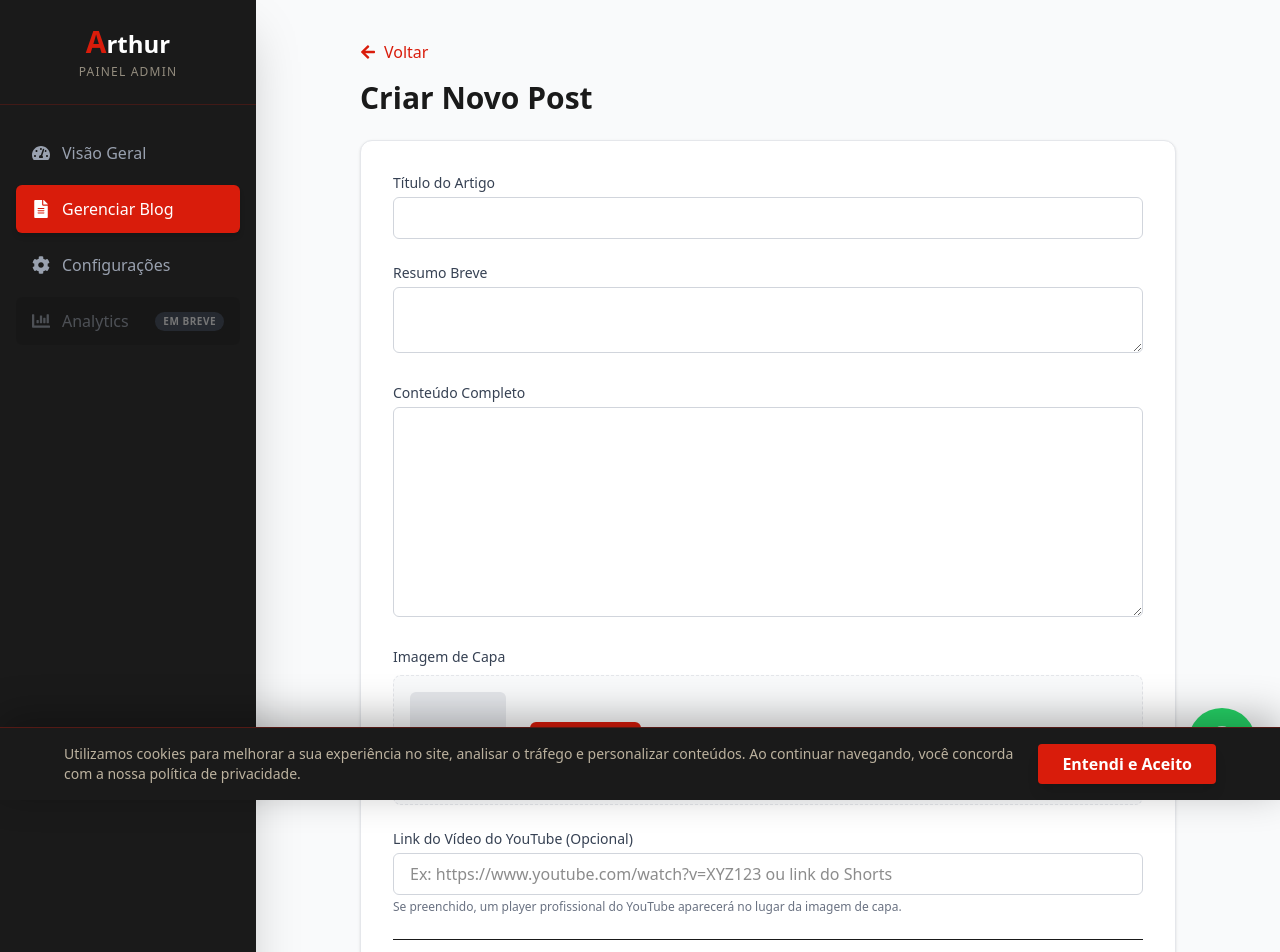
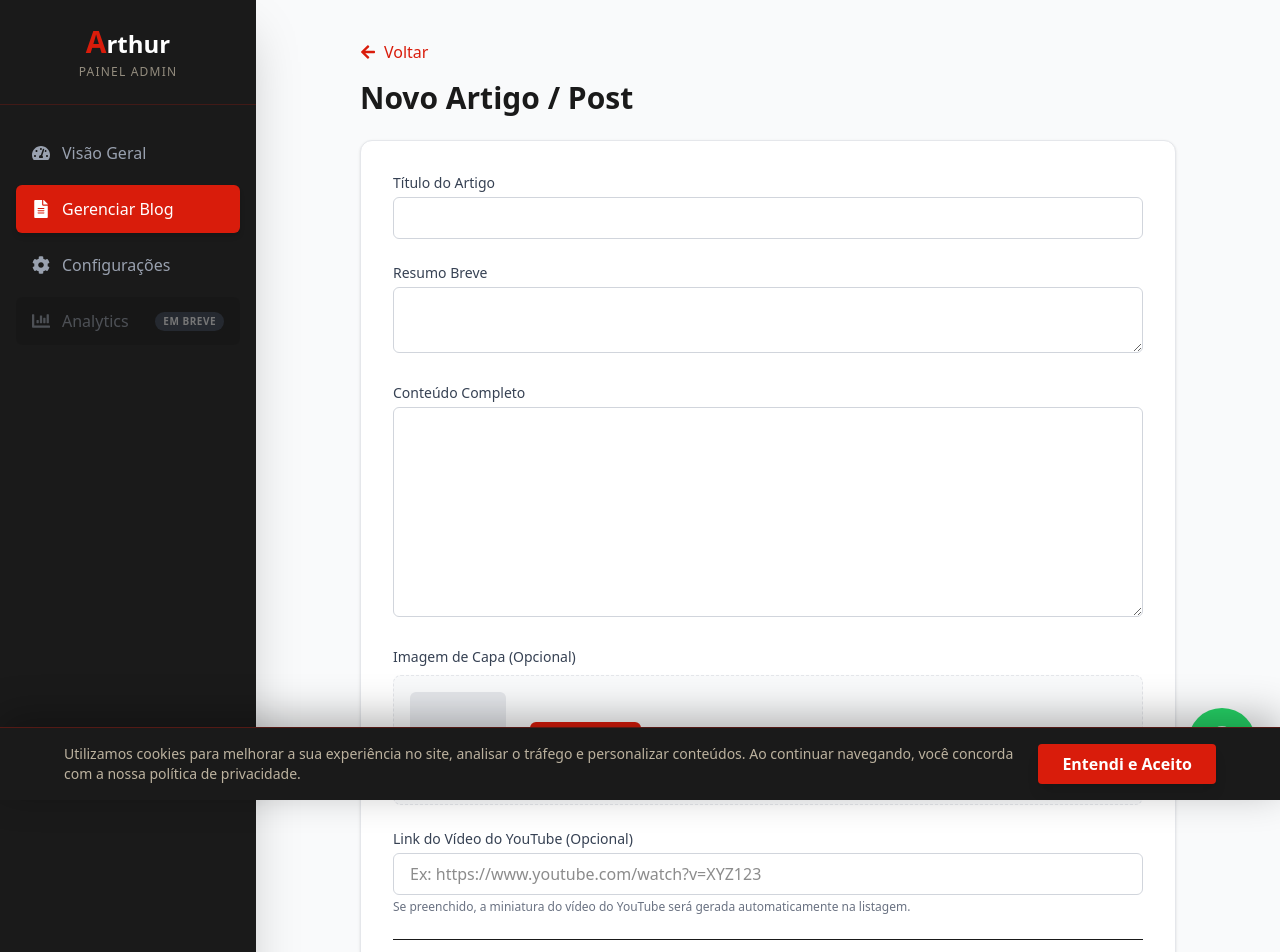
Before and after one commit to brenohp/site-arthurfelipeterapias, a Next.js app: page /painel/blog/novo in a window 1280 px wide. Shown: the top 952 px of the page. Built offline with nearby package versions, Linux system fonts and the light colour scheme; no server answers; the database is empty.

Commit message:
refactor: adicionar logs de erro e melhorar a estrutura do código nos endpoints de post

```diff
--- a/app/api/posts/[id]/route.ts
+++ b/app/api/posts/[id]/route.ts
@@ -22,6 +22,7 @@ export async function GET(
 
     return NextResponse.json(post)
   } catch (error) {
+    console.error("Erro ao buscar post por ID:", error)
     return NextResponse.json({ error: "Erro ao buscar o post" }, { status: 500 })
   }
 }
@@ -45,15 +46,16 @@ export async function PUT(
         resumo,
         conteudo,
         slug,
-    tipo: urlVideo ? 'video' : 'blog', // Se tiver vídeo, já podemos classificar como vídeo automaticamente!
+        tipo: urlVideo ? 'video' : 'blog',
         urlMidia,
-    urlVideo, // <--- Salva o link do vídeo
+        urlVideo,
         publicado: publicado ?? true
       }
     })
 
     return NextResponse.json(postAtualizado)
   } catch (error) {
+    console.error("Erro ao atualizar o post:", error)
     return NextResponse.json({ error: "Erro ao atualizar o post" }, { status: 500 })
   }
 }
--- a/app/blog/page.tsx
+++ b/app/blog/page.tsx
@@ -2,7 +2,7 @@ import Link from 'next/link'
 import { FaImage, FaPlay } from 'react-icons/fa'
 import { PrismaClient } from '@prisma/client'
 
-// Impede que o Next.js guarde uma versão velha da página
+// Impede que o Next.js guarde cache estático antigo
 export const revalidate = 0;
 
 export default async function Blog() {
@@ -18,24 +18,14 @@ export default async function Blog() {
     }
   });
 
-  // Função ultra-flexível para capturar o ID e gerar a miniatura do YouTube
+  // Função robusta para capturar a miniatura do YouTube
   const getYouTubeThumbnail = (url: string | null) => {
     if (!url) return null;
-
-    // Tenta extrair o ID de diferentes formatos de link do YouTube
     const regExp = /^.*(youtu.be\/|v\/|u\/\w\/|embed\/|watch\?v=|&v=)([^#&?]*).*/;
     const match = url.match(regExp);
 
-    // Se encontrou um ID válido com 11 caracteres
     if (match && match[2].length === 11) {
       return `https://img.youtube.com/vi/${match[2]}/hqdefault.jpg`;
-    }
-
-    // Fallback: se o usuário colou direto o ID ou outro formato, tenta ler o final
-    const urlParts = url.split('/');
-    const possibleId = urlParts[urlParts.length - 1];
-    if (possibleId.length === 11) {
-      return `https://img.youtube.com/vi/${possibleId}/hqdefault.jpg`;
     }
 
     return null;
@@ -57,7 +47,6 @@ export default async function Blog() {
       <div className="grid grid-cols-1 md:grid-cols-2 lg:grid-cols-3 gap-8">
 
         {posts.map(post => {
-          // Define a imagem a ser exibida: Prioriza a capa enviada, se não houver, tenta pegar a thumb do YouTube
           const ytThumb = getYouTubeThumbnail(post.urlVideo);
           const imagemFinal = post.urlMidia || ytThumb;
 
--- a/app/painel/blog/editar/[id]/page.tsx
+++ b/app/painel/blog/editar/[id]/page.tsx
@@ -81,20 +81,34 @@ export default function EditarPostPage({ params }: { params: Promise<{ id: strin
     setSalvando(true)
     const slug = gerarSlug(titulo)
 
+    // Log para depuração no console do navegador (pressione F12 para ver)
+    console.log("Enviando para atualização:", { titulo, resumo, conteudo, slug, urlMidia, urlVideo, publicado })
+
     try {
       const res = await fetch(`/api/posts/${postId}`, {
         method: 'PUT',
         headers: { 'Content-Type': 'application/json' },
-        body: JSON.stringify({ titulo, resumo, conteudo, slug, urlMidia, urlVideo, publicado })
+        body: JSON.stringify({
+          titulo,
+          resumo,
+          conteudo,
+          slug,
+          urlMidia,
+          urlVideo,
+          publicado
+        })
       })
 
       if (res.ok) {
         alert('Post atualizado com sucesso!')
         router.push('/painel/blog')
       } else {
+        const erroDados = await res.json()
+        console.error("Erro retornado pela API:", erroDados)
         alert('Erro ao atualizar o post.')
       }
     } catch (error) {
+      console.error("Erro de conexão:", error)
       alert('Erro de conexão.')
     } finally {
       setSalvando(false)
--- a/app/painel/blog/novo/page.tsx
+++ b/app/painel/blog/novo/page.tsx
@@ -55,15 +55,22 @@ export default function NovoPostPage() {
       const res = await fetch('/api/posts', {
         method: 'POST',
         headers: { 'Content-Type': 'application/json' },
-        body: JSON.stringify({ titulo, resumo, conteudo, slug, urlMidia, publicado })
+        body: JSON.stringify({
+          titulo,
+          resumo,
+          conteudo,
+          slug,
+          urlMidia,
+          urlVideo, // <--- Enviando o link do vídeo corretamente
+          publicado
+        })
       })
 
       if (res.ok) {
         alert('Post criado com sucesso!')
-        // Redireciona o usuário de volta para a tabela
         router.push('/painel/blog')
       } else {
-        alert('Erro ao salvar o post. Talvez já exista um post com esse título.')
+        alert('Erro ao criar o post.')
       }
     } catch (error) {
       alert('Erro de conexão.')
@@ -79,28 +86,45 @@ export default function NovoPostPage() {
         <Link href="/painel/blog" className="inline-flex items-center gap-2 text-brand-red font-medium hover:text-red-800 transition-colors mb-4">
           <FaArrowLeft /> Voltar
         </Link>
-        <h1 className="text-3xl font-bold text-brand-black">Criar Novo Post</h1>
+        <h1 className="text-3xl font-bold text-brand-black">Novo Artigo / Post</h1>
       </div>
 
       <form onSubmit={handleSalvar} className="space-y-6 bg-white p-6 md:p-8 rounded-xl shadow-sm border border-gray-200">
 
         <div>
           <label className="block text-sm font-medium text-gray-700 mb-1">Título do Artigo</label>
-          <input type="text" value={titulo} onChange={(e) => setTitulo(e.target.value)} className="w-full px-4 py-2 border border-gray-300 rounded-md focus:ring-2 focus:ring-brand-red outline-none" required />
+          <input
+            type="text"
+            value={titulo}
+            onChange={(e) => setTitulo(e.target.value)}
+            className="w-full px-4 py-2 border border-gray-300 rounded-md focus:ring-2 focus:ring-brand-red outline-none"
+            required
+          />
         </div>
 
         <div>
           <label className="block text-sm font-medium text-gray-700 mb-1">Resumo Breve</label>
-          <textarea value={resumo} onChange={(e) => setResumo(e.target.value)} className="w-full px-4 py-2 border border-gray-300 rounded-md focus:ring-2 focus:ring-brand-red outline-none" rows={2} />
+          <textarea
+            value={resumo}
+            onChange={(e) => setResumo(e.target.value)}
+            className="w-full px-4 py-2 border border-gray-300 rounded-md focus:ring-2 focus:ring-brand-red outline-none"
+            rows={2}
+          />
         </div>
 
         <div>
           <label className="block text-sm font-medium text-gray-700 mb-1">Conteúdo Completo</label>
-          <textarea value={conteudo} onChange={(e) => setConteudo(e.target.value)} className="w-full px-4 py-2 border border-gray-300 rounded-md focus:ring-2 focus:ring-brand-red outline-none" rows={8} required />
+          <textarea
+            value={conteudo}
+            onChange={(e) => setConteudo(e.target.value)}
+            className="w-full px-4 py-2 border border-gray-300 rounded-md focus:ring-2 focus:ring-brand-red outline-none"
+            rows={8}
+            required
+          />
         </div>
 
         <div>
-          <label className="block text-sm font-medium text-gray-700 mb-2">Imagem de Capa</label>
+          <label className="block text-sm font-medium text-gray-700 mb-2">Imagem de Capa (Opcional)</label>
           <div className="bg-gray-50 p-4 rounded-lg border border-gray-200 border-dashed flex flex-col md:flex-row items-center gap-6">
             <div className="flex flex-col items-center gap-2">
               {urlMidia ? (
@@ -109,17 +133,24 @@ export default function NovoPostPage() {
                   <button type="button" onClick={() => setUrlMidia('')} className="text-xs text-brand-red font-medium hover:underline">Remover</button>
                 </>
               ) : (
-                <div className="w-24 h-24 bg-gray-200 rounded-md flex items-center justify-center text-gray-400 p-2"><FaImage className="text-2xl mb-1" /></div>
+                <div className="w-24 h-24 bg-gray-200 rounded-md flex items-center justify-center text-gray-400 p-2">
+                  <FaImage className="text-2xl mb-1" />
+                </div>
               )}
             </div>
             <div className="flex-1 w-full">
               {fazendoUpload && <p className="text-brand-red text-sm mb-2 flex items-center gap-2"><FaSpinner className="animate-spin" /> Enviando...</p>}
-              <input type="file" accept="image/*" onChange={handleUploadImagem} className="block w-full text-sm text-gray-500 file:mr-4 file:py-2 file:px-4 file:rounded-md file:border-0 file:text-sm file:font-semibold file:bg-brand-red file:text-white hover:file:bg-red-800 cursor-pointer" />
+              <input
+                type="file"
+                accept="image/*"
+                onChange={handleUploadImagem}
+                className="block w-full text-sm text-gray-500 file:mr-4 file:py-2 file:px-4 file:rounded-md file:border-0 file:text-sm file:font-semibold file:bg-brand-red file:text-white hover:file:bg-red-800 cursor-pointer"
+              />
             </div>
           </div>
         </div>
 
-        {/* Seção de Vídeo do YouTube */}
+        {/* Campo para o Link do Vídeo do YouTube */}
         <div>
           <label className="block text-sm font-medium text-gray-700 mb-1">Link do Vídeo do YouTube (Opcional)</label>
           <input
@@ -127,18 +158,27 @@ export default function NovoPostPage() {
             value={urlVideo}
             onChange={(e) => setUrlVideo(e.target.value)}
             className="w-full px-4 py-2 border border-gray-300 rounded-md focus:ring-2 focus:ring-brand-red outline-none"
-            placeholder="Ex: https://www.youtube.com/watch?v=XYZ123 ou link do Shorts"
+            placeholder="Ex: https://www.youtube.com/watch?v=XYZ123"
           />
-          <p className="text-xs text-gray-500 mt-1">Se preenchido, um player profissional do YouTube aparecerá no lugar da imagem de capa.</p>
+          <p className="text-xs text-gray-500 mt-1">Se preenchido, a miniatura do vídeo do YouTube será gerada automaticamente na listagem.</p>
         </div>
 
         <div className="pt-4 border-t flex justify-between items-center">
           <label className="flex items-center gap-2 cursor-pointer">
-            <input type="checkbox" checked={publicado} onChange={(e) => setPublicado(e.target.checked)} className="w-4 h-4 text-brand-red rounded focus:ring-brand-red" />
+            <input
+              type="checkbox"
+              checked={publicado}
+              onChange={(e) => setPublicado(e.target.checked)}
+              className="w-4 h-4 text-brand-red rounded focus:ring-brand-red"
+            />
             <span className="text-sm font-medium text-gray-700">Publicar imediatamente</span>
           </label>
 
-          <button type="submit" disabled={salvando || fazendoUpload} className={`bg-brand-red text-white px-8 py-2.5 rounded-md font-bold transition-all shadow-md flex items-center gap-2 ${(salvando || fazendoUpload) ? 'opacity-70 cursor-not-allowed' : 'hover:bg-red-800'}`}>
+          <button
+            type="submit"
+            disabled={salvando || fazendoUpload}
+            className={`bg-brand-red text-white px-8 py-2.5 rounded-md font-bold transition-all shadow-md flex items-center gap-2 ${(salvando || fazendoUpload) ? 'opacity-70 cursor-not-allowed' : 'hover:bg-red-800'}`}
+          >
             <FaSave />
             {salvando ? 'Salvando...' : 'Salvar Artigo'}
           </button>
```
Lines whose indentation alone changed are shown as unchanged.
